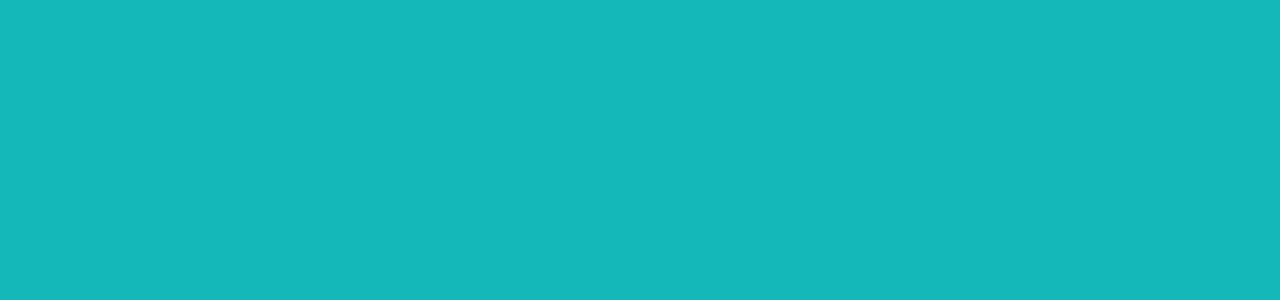
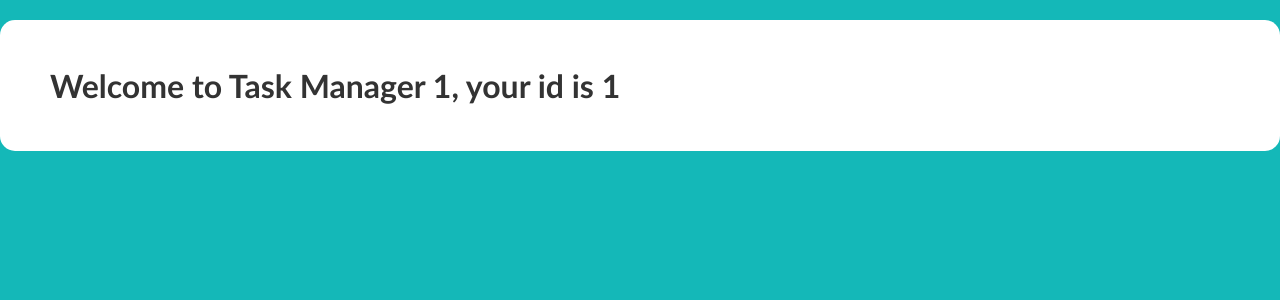
Before and after one commit to Kirapants07/Final_INF655, a React (Create React App) app: page /users/1/1 in a window 1280 px wide. Before the commit this address had no page. Shown: the top 300 px of the page. Built offline with nearby package versions, Linux system fonts and the light colour scheme.

Commit message:
Added Users page. All caught up to end of Tutorial Week 7

```diff
--- a/src/App.js
+++ b/src/App.js
@@ -1,6 +1,7 @@
 import { BrowserRouter, Routes, Route } from "react-router-dom";
 import Home from './components/pages/Home';
 import About from './components/pages/About';
+import Users from "./components/User/Users";
 
 function App() {
   return (
@@ -8,6 +9,7 @@ function App() {
       <Routes>
         <Route path="/" element={<Home />} />
         <Route path="/about" element={<About />} />
+        <Route path="/users/:id/:name" element={<Users />} />
       </Routes>
     </BrowserRouter>
   );
--- /dev/null
+++ b/src/components/User/Users.js
@@ -0,0 +1,13 @@
+import React from 'react'
+import { useParams } from 'react-router-dom'
+import Card from '../shared/Card'
+
+export default function Users() {
+    const params = useParams();
+  return (
+    <Card>
+        <h1>Welcome to Task Manager {params.name}, your id is {params.id}</h1>
+
+    </Card>
+  )
+}
```
